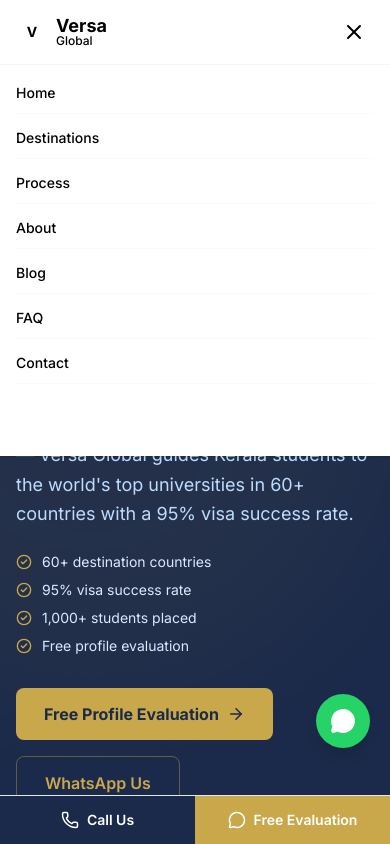
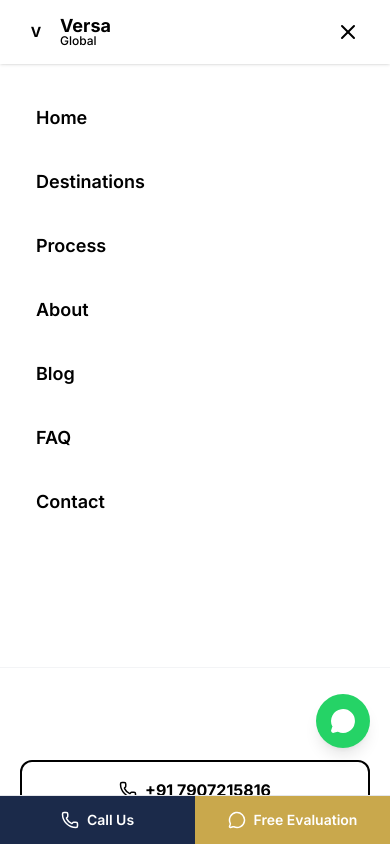
Before and after one commit to 4M4Nn/versa-global-education, a Next.js app: page / in a window 390 px wide. Both pictures are taken after a click on the button 354 px from the left and 32 px from the top of the page. Shown: the top 844 px of the page. Built offline with nearby package versions, Linux system fonts and the light colour scheme; a web font is replaced by a local one.

Commit message:
feat: mobile optimization - overlay navbar, hero responsive, overflow-x-hidden

```diff
--- a/src/app/layout.tsx
+++ b/src/app/layout.tsx
@@ -22,10 +22,10 @@
 export default function RootLayout({ children }: { children: React.ReactNode }) {
   return (
     <html lang="en" className={`${playfair.variable} ${inter.variable}`}>
-      <body className="bg-white font-inter antialiased">
+      <body className="bg-white font-inter antialiased overflow-x-hidden">
         <IntroWrapper />
         <Navbar />
-        <main className="pt-[94px] md:pt-[94px]">{children}</main>
+        <main className="pt-[64px] md:pt-[94px] pb-16 md:pb-0 overflow-x-hidden">{children}</main>
         <Footer />
         <FloatingWhatsApp />
         <MobileStickyBar />
--- a/src/components/layout/Navbar.tsx
+++ b/src/components/layout/Navbar.tsx
@@ -1,4 +1,5 @@
 "use client"
+
 import { useState, useEffect } from "react"
 import Link from "next/link"
 import { Menu, X, Phone, MapPin } from "lucide-react"
@@ -14,105 +15,94 @@
     return () => window.removeEventListener("scroll", handleScroll)
   }, [])
 
+  useEffect(() => {
+    document.body.style.overflow = isOpen ? "hidden" : ""
+    return () => { document.body.style.overflow = "" }
+  }, [isOpen])
+
   return (
+    <>
       <header className="fixed top-0 left-0 right-0 z-50">
-      {/* Top bar */}
-      <div className="bg-gold px-4 py-1.5 hidden md:block">
+        <div className="bg-gold px-5 py-1.5 hidden md:block">
           <div className="max-w-7xl mx-auto flex items-center justify-between">
             <div className="flex items-center gap-4 text-white text-xs">
-            <span className="flex items-center gap-1">
-              <MapPin className="w-3 h-3" />
-              {SITE.address}
-            </span>
-            <span className="flex items-center gap-1">
-              <Phone className="w-3 h-3" />
-              {SITE.phone}
-            </span>
+              <span className="flex items-center gap-1"><MapPin className="w-3 h-3" />{SITE.address}</span>
+              <span className="flex items-center gap-1"><Phone className="w-3 h-3" />{SITE.phone}</span>
             </div>
             <span className="text-white text-xs">{SITE.email}</span>
           </div>
         </div>
 
-      {/* Main nav */}
-      <nav
-        className={`bg-white transition-shadow duration-300 ${
-          scrolled ? "shadow-md" : "shadow-sm"
-        }`}
-      >
-        <div className="max-w-7xl mx-auto px-4 sm:px-6 lg:px-8">
+        <nav className={`bg-white transition-shadow duration-300 ${scrolled ? "shadow-md" : "shadow-sm"}`}>
+          <div className="max-w-7xl mx-auto px-5 lg:px-8">
             <div className="flex items-center justify-between h-16">
-            {/* Logo */}
-            <Link href="/" className="flex items-center gap-2 flex-shrink-0">
+              <Link href="/" onClick={() => setIsOpen(false)} className="flex items-center gap-2 flex-shrink-0">
                 <div className="w-8 h-8 bg-navy rounded-md flex items-center justify-center">
                   <span className="text-gold font-bold text-sm font-playfair">V</span>
                 </div>
                 <div>
-                <span className="text-navy font-bold text-lg font-playfair leading-none block">
-                  Versa
-                </span>
+                  <span className="text-navy font-bold text-lg font-playfair leading-none block">Versa</span>
                   <span className="text-gold text-xs font-medium leading-none block">Global</span>
                 </div>
               </Link>
 
-            {/* Desktop nav links */}
               <div className="hidden md:flex items-center gap-6">
                 {NAV_LINKS.map((link) => (
-                <Link
-                  key={link.href}
-                  href={link.href}
-                  className="text-navy text-sm font-medium hover:text-gold transition-colors duration-200"
-                >
+                  <Link key={link.href} href={link.href} className="text-navy text-sm font-medium hover:text-gold transition-colors">
                     {link.label}
                   </Link>
                 ))}
               </div>
 
-            {/* CTA */}
               <div className="hidden md:flex items-center gap-3">
-              <Link
-                href="/#contact"
-                className="bg-navy text-white text-sm font-medium px-5 py-2 rounded-md hover:bg-navy-dark transition-colors duration-200"
-              >
+                <Link href="/#contact" className="bg-navy text-white text-sm font-medium px-5 py-2 rounded-md hover:opacity-90 transition-opacity">
                   Free Consultation
                 </Link>
               </div>
 
-            {/* Mobile menu button */}
-            <button
-              className="md:hidden p-2 text-navy"
-              onClick={() => setIsOpen(!isOpen)}
-              aria-label="Toggle menu"
-            >
-              {isOpen ? <X className="w-6 h-6" /> : <Menu className="w-6 h-6" />}
+              <button className="md:hidden p-2.5 rounded-lg text-navy hover:bg-gray-100 transition-colors" onClick={() => setIsOpen(!isOpen)} aria-label="Toggle menu">
+                {isOpen ? <X size={24} /> : <Menu size={24} />}
               </button>
             </div>
           </div>
+        </nav>
+      </header>
 
-        {/* Mobile menu */}
-        {isOpen && (
-          <div className="md:hidden bg-white border-t border-gray-100 px-4 pb-4">
-            <div className="flex flex-col gap-1 pt-2">
+      {/* Full-screen mobile overlay */}
+      <div className={`fixed inset-0 z-40 bg-white md:hidden flex flex-col transition-all duration-300 ${isOpen ? "opacity-100 pointer-events-auto translate-x-0" : "opacity-0 pointer-events-none translate-x-full"}`}>
+        <div className="flex items-center justify-between px-5 h-16 border-b border-gray-100 shrink-0">
+          <Link href="/" onClick={() => setIsOpen(false)} className="flex items-center gap-2">
+            <div className="w-8 h-8 bg-navy rounded-md flex items-center justify-center">
+              <span className="text-gold font-bold text-sm font-playfair">V</span>
+            </div>
+            <div>
+              <span className="text-navy font-bold text-lg font-playfair leading-none block">Versa</span>
+              <span className="text-gold text-xs font-medium leading-none block">Global</span>
+            </div>
+          </Link>
+          <button className="p-2.5 rounded-lg text-navy hover:bg-gray-100" onClick={() => setIsOpen(false)} aria-label="Close menu">
+            <X size={24} />
+          </button>
+        </div>
+
+        <nav className="flex-1 overflow-y-auto px-5 py-6 space-y-1">
           {NAV_LINKS.map((link) => (
-                <Link
-                  key={link.href}
-                  href={link.href}
-                  className="text-navy text-sm font-medium py-2.5 border-b border-gray-50 hover:text-gold transition-colors"
-                  onClick={() => setIsOpen(false)}
-                >
+            <Link key={link.href} href={link.href} onClick={() => setIsOpen(false)}
+              className="flex items-center px-4 py-4 text-lg font-semibold text-navy hover:text-gold hover:bg-amber-50 rounded-xl transition-all min-h-[56px]">
               {link.label}
             </Link>
           ))}
-              <Link
-                href="/#contact"
-                className="mt-3 bg-navy text-white text-sm font-medium px-5 py-2.5 rounded-md text-center hover:bg-navy-dark transition-colors"
-                onClick={() => setIsOpen(false)}
-              >
+        </nav>
+
+        <div className="px-5 py-6 border-t border-gray-100 space-y-3 shrink-0">
+          <Link href="/#contact" onClick={() => setIsOpen(false)} className="flex items-center justify-center w-full bg-navy text-white font-bold py-4 rounded-xl text-base hover:opacity-90 transition-opacity min-h-[56px]">
             Free Consultation
           </Link>
+          <a href={`tel:${SITE.phone}`} className="flex items-center justify-center gap-2 w-full border-2 border-navy text-navy font-bold py-4 rounded-xl text-base hover:bg-gray-50 transition-colors min-h-[56px]">
+            <Phone size={18} /> {SITE.phone}
+          </a>
         </div>
       </div>
-        )}
-      </nav>
-    </header>
+    </>
   )
 }
--- a/src/components/sections/BlogSection.tsx
+++ b/src/components/sections/BlogSection.tsx
@@ -5,7 +5,7 @@
 
 export default function BlogSection() {
   return (
-    <section className="py-20 px-4 bg-white">
+    <section className="py-14 md:py-20 px-5 bg-white">
       <div className="max-w-7xl mx-auto">
         <div className="flex items-end justify-between mb-12">
           <div>
--- a/src/components/sections/ContactSection.tsx
+++ b/src/components/sections/ContactSection.tsx
@@ -35,7 +35,7 @@
   }
 
   return (
-    <section id="contact" className="py-20 px-4 bg-[#1B2A4A]">
+    <section id="contact" className="py-14 md:py-20 px-5 bg-[#1B2A4A]">
       <div className="max-w-5xl mx-auto">
         <div className="text-center mb-14">
           <p className="text-[#C9A84C] text-xs font-semibold tracking-widest uppercase mb-3">Get Started</p>
--- a/src/components/sections/FAQSection.tsx
+++ b/src/components/sections/FAQSection.tsx
@@ -8,7 +8,7 @@
   const [open, setOpen] = useState<number | null>(null)
 
   return (
-    <section className="py-20 px-4 bg-white">
+    <section className="py-14 md:py-20 px-5 bg-white">
       <div className="max-w-3xl mx-auto">
         <div className="text-center mb-14">
           <p className="text-[#C9A84C] text-xs font-semibold tracking-widest uppercase mb-3">FAQ</p>
--- a/src/components/sections/FoundersSection.tsx
+++ b/src/components/sections/FoundersSection.tsx
@@ -2,7 +2,7 @@
 
 export default function FoundersSection() {
   return (
-    <section id="about" className="py-20 px-4 bg-[#EEF2FF]">
+    <section id="about" className="py-14 md:py-20 px-5 bg-[#EEF2FF]">
       <div className="max-w-5xl mx-auto">
         <div className="text-center mb-14">
           <p className="text-[#C9A84C] text-xs font-semibold tracking-widest uppercase mb-3">About Us</p>
--- a/src/components/sections/HeroSection.tsx
+++ b/src/components/sections/HeroSection.tsx
@@ -6,25 +6,24 @@
   const waUrl = `https://wa.me/91${SITE.phone.replace(/\D/g, "").slice(-10)}`
 
   return (
-    <section className="bg-[#1B2A4A] text-white py-24 px-4 relative overflow-hidden">
+    <section className="bg-[#1B2A4A] text-white py-16 md:py-24 px-5 relative overflow-hidden">
       <div className="absolute inset-0 opacity-5 pointer-events-none">
-        <div className="absolute top-0 right-0 w-[600px] h-[600px] bg-[#C9A84C] rounded-full blur-3xl" />
+        <div className="absolute top-0 right-0 w-[400px] h-[400px] bg-[#C9A84C] rounded-full blur-3xl" />
       </div>
 
-      <div className="relative max-w-7xl mx-auto grid lg:grid-cols-2 gap-12 items-center">
+      <div className="relative max-w-7xl mx-auto grid lg:grid-cols-2 gap-10 items-center">
         <div>
-          <span className="inline-flex items-center gap-2 bg-[#C9A84C]/20 border border-[#C9A84C]/30 text-[#C9A84C] text-xs font-semibold tracking-widest uppercase px-5 py-2.5 rounded-full mb-6">
-            <Globe size={13} />
-            Kerala&apos;s Study Abroad Experts
+          <span className="inline-flex items-center gap-2 bg-[#C9A84C]/20 border border-[#C9A84C]/30 text-[#C9A84C] text-xs font-semibold tracking-widest uppercase px-4 py-2 rounded-full mb-5">
+            <Globe size={13} />Kerala&apos;s Study Abroad Experts
           </span>
-          <h1 className="font-playfair text-4xl sm:text-5xl lg:text-6xl font-bold leading-tight mb-6">
+          <h1 className="font-playfair text-[clamp(2rem,5.5vw,3.75rem)] font-bold leading-tight mb-5">
             Your Dream University.<br />
             <span className="text-[#C9A84C]">We Make It Happen.</span>
           </h1>
-          <p className="text-blue-200 text-lg leading-relaxed mb-6">
+          <p className="text-blue-200 text-base md:text-lg leading-relaxed mb-5">
             From university selection to visa approval — Versa Global guides Kerala students to the world&apos;s top universities in 60+ countries with a 95% visa success rate.
           </p>
-          <ul className="space-y-2 mb-8">
+          <ul className="space-y-2 mb-7">
             {["60+ destination countries", "95% visa success rate", "1,000+ students placed", "Free profile evaluation"].map((item) => (
               <li key={item} className="flex items-center gap-2.5 text-sm text-blue-100">
                 <CheckCircle2 size={16} className="text-[#C9A84C] shrink-0" />
@@ -32,20 +31,20 @@
               </li>
             ))}
           </ul>
-          <div className="flex flex-wrap gap-4">
-            <Link href="/#contact" className="flex items-center gap-2 bg-[#C9A84C] text-[#1B2A4A] font-bold px-7 py-3.5 rounded-lg hover:bg-[#E8C96A] transition-colors">
+          <div className="flex flex-col sm:flex-row gap-3">
+            <Link href="/#contact" className="flex items-center justify-center gap-2 bg-[#C9A84C] text-[#1B2A4A] font-bold px-7 py-4 rounded-lg hover:bg-[#E8C96A] transition-colors min-h-[52px]">
               Free Profile Evaluation <ArrowRight size={18} />
             </Link>
-            <a href={waUrl} target="_blank" rel="noopener noreferrer" className="flex items-center gap-2 border border-[#C9A84C]/40 text-[#C9A84C] font-semibold px-7 py-3.5 rounded-lg hover:bg-[#C9A84C]/10 transition-colors">
+            <a href={waUrl} target="_blank" rel="noopener noreferrer" className="flex items-center justify-center gap-2 border border-[#C9A84C]/40 text-[#C9A84C] font-semibold px-7 py-4 rounded-lg hover:bg-[#C9A84C]/10 transition-colors min-h-[52px]">
               WhatsApp Us
             </a>
           </div>
         </div>
 
-        <div className="grid grid-cols-2 gap-4">
+        <div className="grid grid-cols-2 gap-4 mt-2 lg:mt-0">
           {STATS.map((stat) => (
-            <div key={stat.label} className="bg-white/5 border border-white/10 rounded-2xl p-6 text-center hover:border-[#C9A84C]/30 transition-all">
-              <p className="font-playfair text-4xl font-bold text-[#C9A84C] mb-1">{stat.value.toLocaleString("en-IN")}{stat.suffix}</p>
+            <div key={stat.label} className="bg-white/5 border border-white/10 rounded-2xl p-5 md:p-6 text-center hover:border-[#C9A84C]/30 transition-all">
+              <p className="font-playfair text-3xl md:text-4xl font-bold text-[#C9A84C] mb-1">{stat.value.toLocaleString("en-IN")}{stat.suffix}</p>
               <p className="text-blue-200 text-xs tracking-wide">{stat.label}</p>
             </div>
           ))}
--- a/src/components/sections/ProcessSection.tsx
+++ b/src/components/sections/ProcessSection.tsx
@@ -2,11 +2,11 @@
 
 export default function ProcessSection() {
   return (
-    <section id="process" className="py-20 px-4 bg-white">
+    <section id="process" className="py-14 md:py-20 px-5 bg-white">
       <div className="max-w-7xl mx-auto">
         <div className="text-center mb-14">
           <p className="text-[#C9A84C] text-xs font-semibold tracking-widest uppercase mb-3">How It Works</p>
-          <h2 className="font-playfair text-3xl md:text-4xl font-bold text-[#1B2A4A]">Your Journey Abroad — Step by Step</h2>
+          <h2 className="font-playfair text-3xl md:text-4xl font-bold text-[#1B2A4A]">Your Journey Abroad â€” Step by Step</h2>
         </div>
 
         <div className="grid sm:grid-cols-2 lg:grid-cols-5 gap-6">
--- a/src/components/sections/SchemesSection.tsx
+++ b/src/components/sections/SchemesSection.tsx
@@ -3,7 +3,7 @@
 
 export default function SchemesSection() {
   return (
-    <section className="py-20 px-4 bg-[#F8F9FA]">
+    <section className="py-14 md:py-20 px-5 bg-[#F8F9FA]">
       <div className="max-w-5xl mx-auto">
         <div className="text-center mb-14">
           <p className="text-[#C9A84C] text-xs font-semibold tracking-widest uppercase mb-3">Financial Aid</p>
```
Lines whose indentation alone changed are shown as unchanged.
